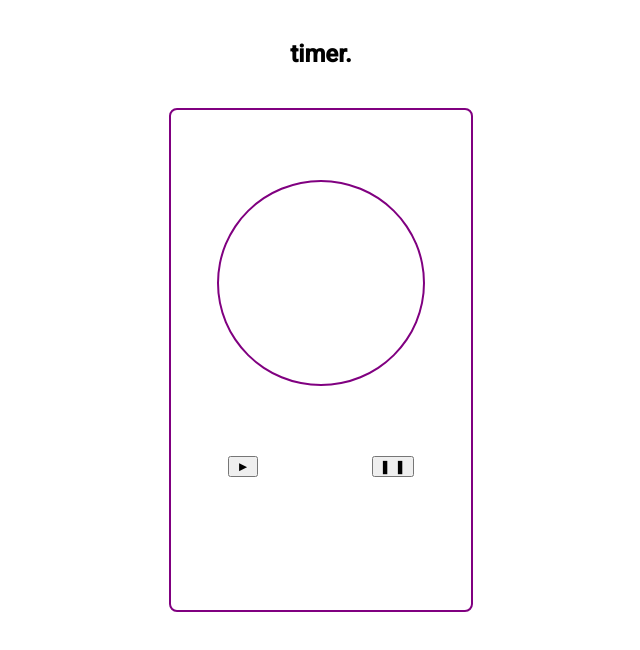
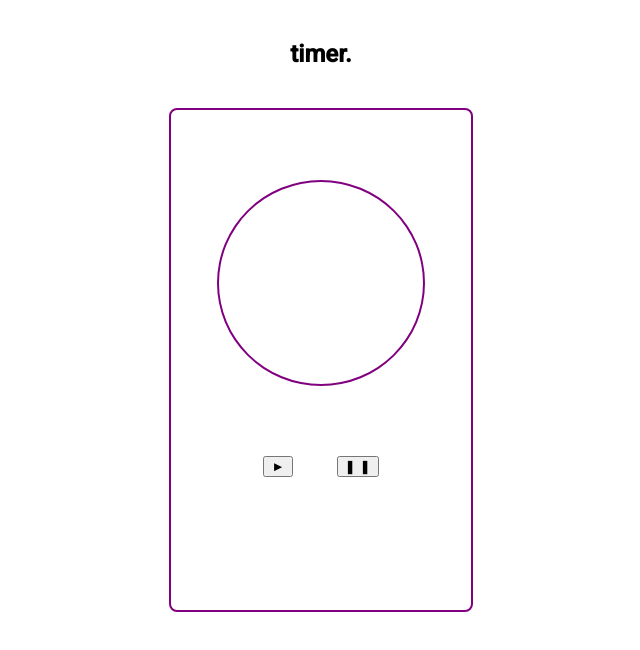
Before and after one commit to thatgirldorian/Timer-App-with-JavaScript, a plain HTML site: page index.html in a window 1280 px wide. Shown: the whole page, without its empty margins (319-959 px from the left). Drawn offline with Linux system fonts and the light colour scheme.

Commit message:
Update style.css

```diff
--- a/style.css
+++ b/style.css
@@ -36,8 +36,8 @@ p {
 
 .control-btns button {
     display: inline;
-    margin-left: 55px;
-    margin-right: 55px;
+    margin-left: 20px;
+    margin-right: 20px;
     cursor: pointer;
 }
 
```
